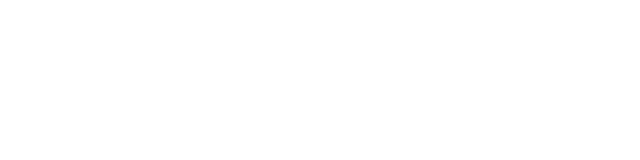
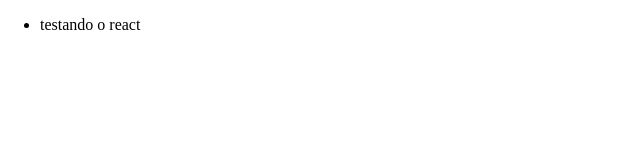
Before and after one commit to JulioVianaDev/todo-typescript, a React (Create React App) app: page / in a window 1280 px wide. Shown: the top 160 px of the page, without its empty margins (0-640 px from the left). Built offline with nearby package versions, Linux system fonts and the light colour scheme; the HTML template or start-up script is replaced by a standard one.

Commit message:
react funcional

```diff
--- a/src/App.tsx
+++ b/src/App.tsx
@@ -1,9 +1,9 @@
 import React from 'react';
-
+import TodoList from './components/TodoList'
 function App() {
   return (
     <div className="App">
-
+      <TodoList/>
     </div>
   );
 }
--- a/src/components/TodoList.tsx
+++ b/src/components/TodoList.tsx
@@ -9,3 +9,5 @@
     )}
   </ul>
 }
+
+export default TodoList
```
